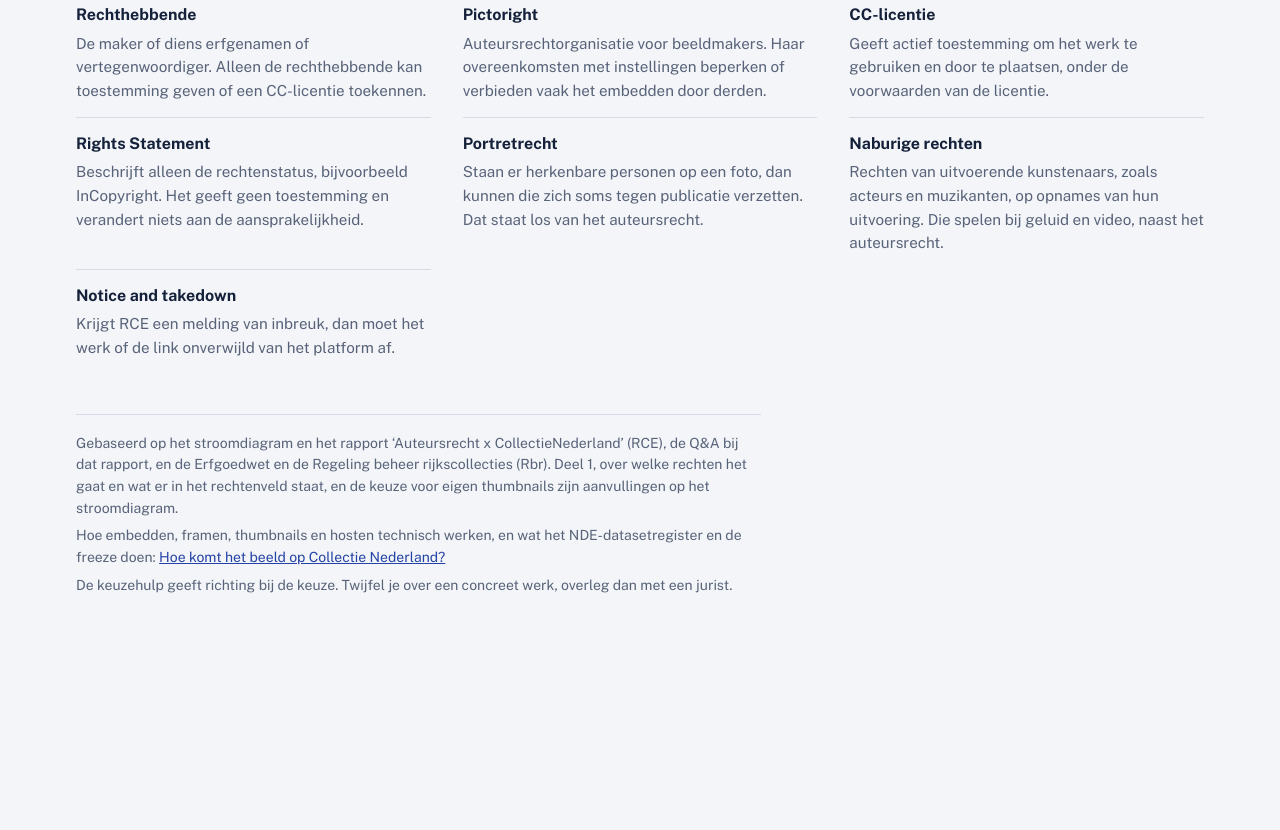
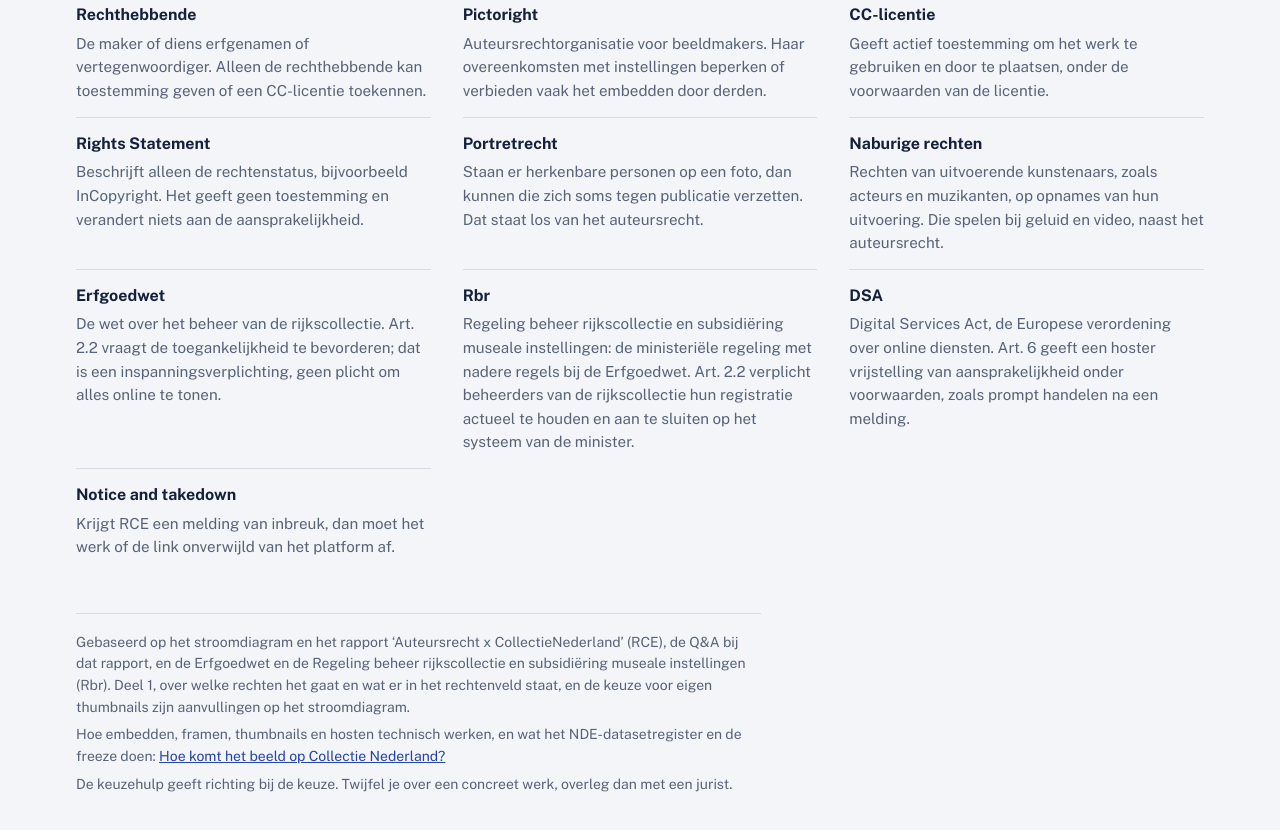
Before and after one commit to jolietjakeblues/CNNL-mag_het, a plain HTML site: page index.html in a window 1280 px wide. Shown: the part 4647-5477 px from the top of the page. Before the commit the page ends 5299 px from the top, so only its background shows below. Drawn offline with nearby package versions, Linux system fonts and the light colour scheme.

Commit message:
chore: verfijning

```diff
--- a/index.html
+++ b/index.html
@@ -437,12 +437,15 @@ footer {
       <div><dt>Rights Statement</dt><dd>Beschrijft alleen de rechtenstatus, bijvoorbeeld InCopyright. Het geeft geen toestemming en verandert niets aan de aansprakelijkheid.</dd></div>
       <div><dt>Portretrecht</dt><dd>Staan er herkenbare personen op een foto, dan kunnen die zich soms tegen publicatie verzetten. Dat staat los van het auteursrecht.</dd></div>
       <div><dt>Naburige rechten</dt><dd>Rechten van uitvoerende kunstenaars, zoals acteurs en muzikanten, op opnames van hun uitvoering. Die spelen bij geluid en video, naast het auteursrecht.</dd></div>
+      <div><dt>Erfgoedwet</dt><dd>De wet over het beheer van de rijkscollectie. Art. 2.2 vraagt de toegankelijkheid te bevorderen; dat is een inspanningsverplichting, geen plicht om alles online te tonen.</dd></div>
+      <div><dt>Rbr</dt><dd>Regeling beheer rijkscollectie en subsidiëring museale instellingen: de ministeriële regeling met nadere regels bij de Erfgoedwet. Art. 2.2 verplicht beheerders van de rijkscollectie hun registratie actueel te houden en aan te sluiten op het systeem van de minister.</dd></div>
+      <div><dt>DSA</dt><dd>Digital Services Act, de Europese verordening over online diensten. Art. 6 geeft een hoster vrijstelling van aansprakelijkheid onder voorwaarden, zoals prompt handelen na een melding.</dd></div>
       <div><dt>Notice and takedown</dt><dd>Krijgt RCE een melding van inbreuk, dan moet het werk of de link onverwijld van het platform af.</dd></div>
     </dl>
   </section>
 
   <footer>
-    <p>Gebaseerd op het stroomdiagram en het rapport ‘Auteursrecht x CollectieNederland’ (RCE), de Q&A bij dat rapport, en de Erfgoedwet en de Regeling beheer rijkscollecties (Rbr). Deel 1, over welke rechten het gaat en wat er in het rechtenveld staat, en de keuze voor eigen thumbnails zijn aanvullingen op het stroomdiagram.</p>
+    <p>Gebaseerd op het stroomdiagram en het rapport ‘Auteursrecht x CollectieNederland’ (RCE), de Q&A bij dat rapport, en de Erfgoedwet en de Regeling beheer rijkscollectie en subsidiëring museale instellingen (Rbr). Deel 1, over welke rechten het gaat en wat er in het rechtenveld staat, en de keuze voor eigen thumbnails zijn aanvullingen op het stroomdiagram.</p>
     <p>Hoe embedden, framen, thumbnails en hosten technisch werken, en wat het NDE-datasetregister en de freeze doen: <a href="beeldroutes/">Hoe komt het beeld op Collectie Nederland?</a></p>
     <p>De keuzehulp geeft richting bij de keuze. Twijfel je over een concreet werk, overleg dan met een jurist.</p>
   </footer>
```
Also changed, not shown: beeldroutes.html (+3 -1 lines), beeldroutes/index.html (+3 -1 lines), keuzehulp.html (+4 -1 lines), 1 other file.
